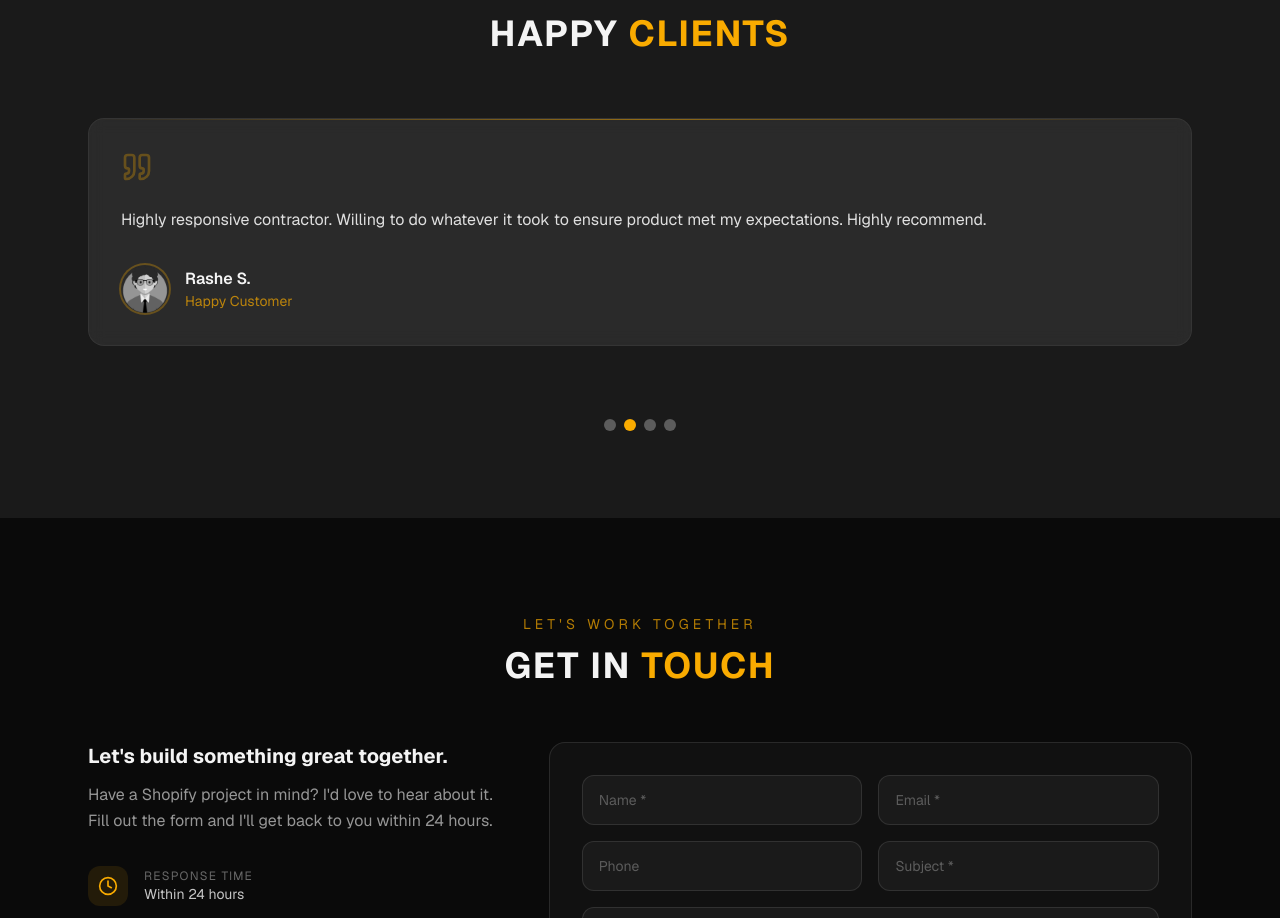
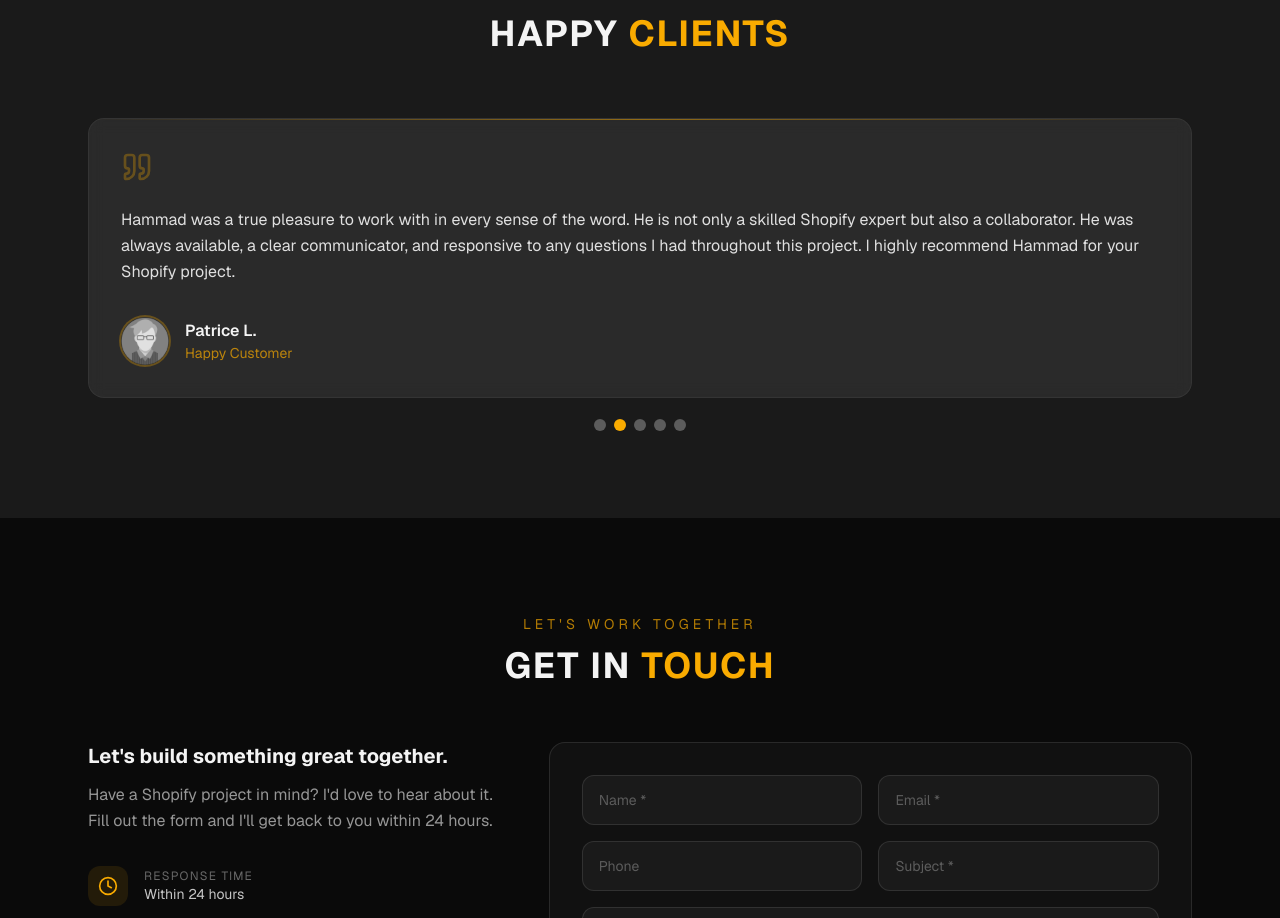
Before and after one commit to hammadCodes/hammadCodes, a Next.js app: page / in a window 1280 px wide. Shown: the part 4164-5082 px from the top of the page. Built offline with nearby package versions, Linux system fonts and the light colour scheme; no server answers.

Commit message:
new testimonial

```diff
--- a/components/Testimonials.tsx
+++ b/components/Testimonials.tsx
@@ -8,6 +8,12 @@ import "swiper/css";
 import "swiper/css/pagination";
 
 const testimonials = [
+  {
+    avatar: "/avatar-1.png",
+    name: "Spencer P.",
+    quote:
+      "Hammad is a very talented developer and has a great skill set. His developments are always of the highest quality and he does a great job of paying attention to detail.",
+  },
   {
     avatar: "/avatar-1.png",
     name: "Patrice L.",
```
